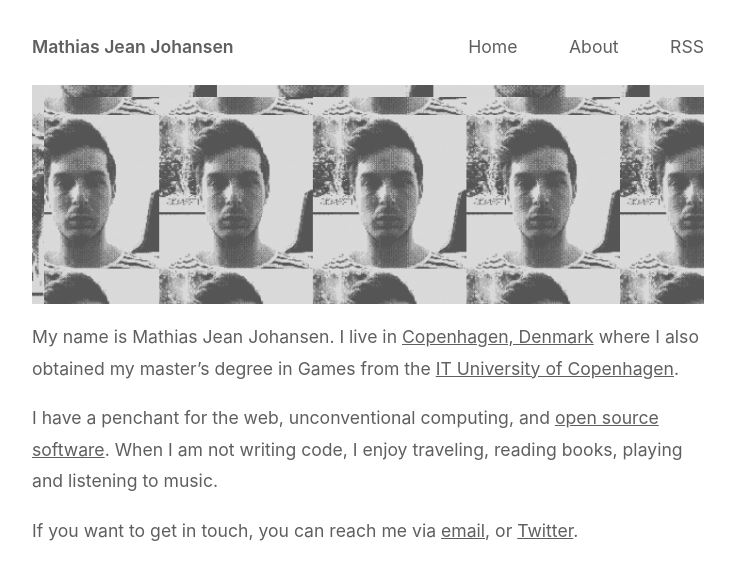
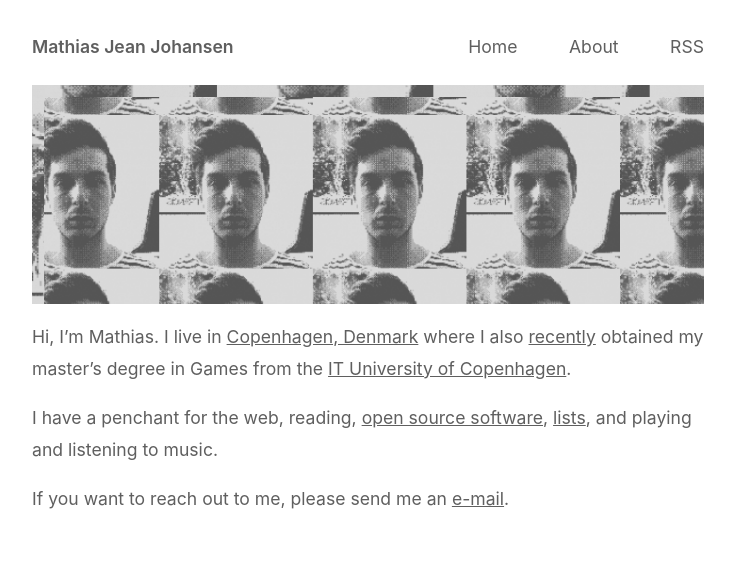
Before and after one commit to majjoha/majjoha.github.io, a Jekyll site: the page built from about/index.md, in a window 1280 px wide. Shown: the top 580 px of the page, without its empty margins (272-1007 px from the left). Built offline with Jekyll 4.4.1, drawn with Linux system fonts in a browser that asks for light colours.

Commit message:
Update about page.

```diff
--- a/about/index.md
+++ b/about/index.md
@@ -3,14 +3,14 @@ layout: about
 title: "About"
 ---
 
-My name is Mathias Jean Johansen. I live in [Copenhagen,
-Denmark](https://en.m.wikipedia.org/wiki/Copenhagen) where I also obtained my
-master's degree in Games from the [IT University of
+Hi, I'm Mathias. I live in [Copenhagen,
+Denmark](https://en.m.wikipedia.org/wiki/Copenhagen) where I also
+[recently](/now) obtained my master's degree in Games from the [IT University of
 Copenhagen](https://en.itu.dk).
 
-I have a penchant for the web, unconventional computing, and [open source
-software](https://github.com/majjoha). When I am not writing code, I enjoy
-traveling, reading books, playing and listening to music.
+I have a penchant for the web, reading, [open source
+software](https://github.com/majjoha), [lists](/lists), and playing and
+listening to music.
 
-If you want to get in touch, you can reach me via
-[email](mailto:mathias@mjj.io), or [Twitter](https://twitter.com/majjoha).
+If you want to reach out to me, please send me an
+[e-mail](mailto:mathias@mjj.io).
```
